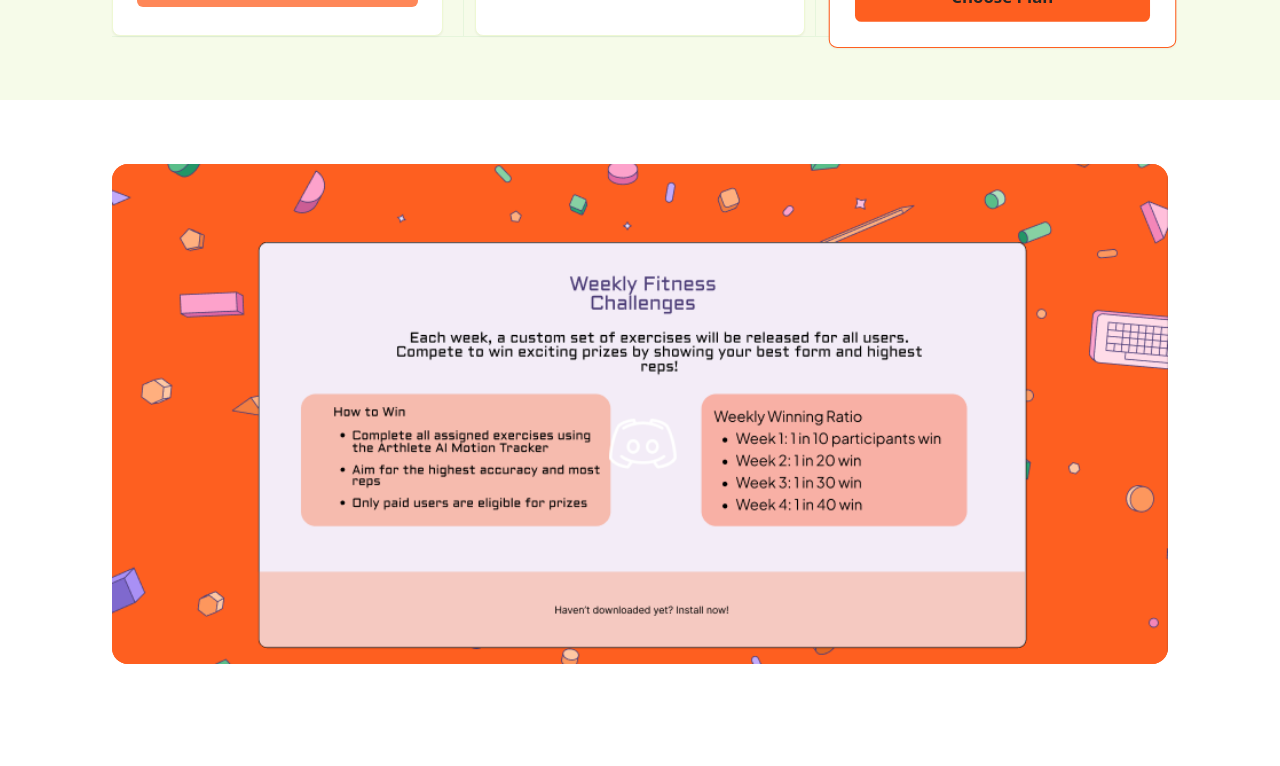
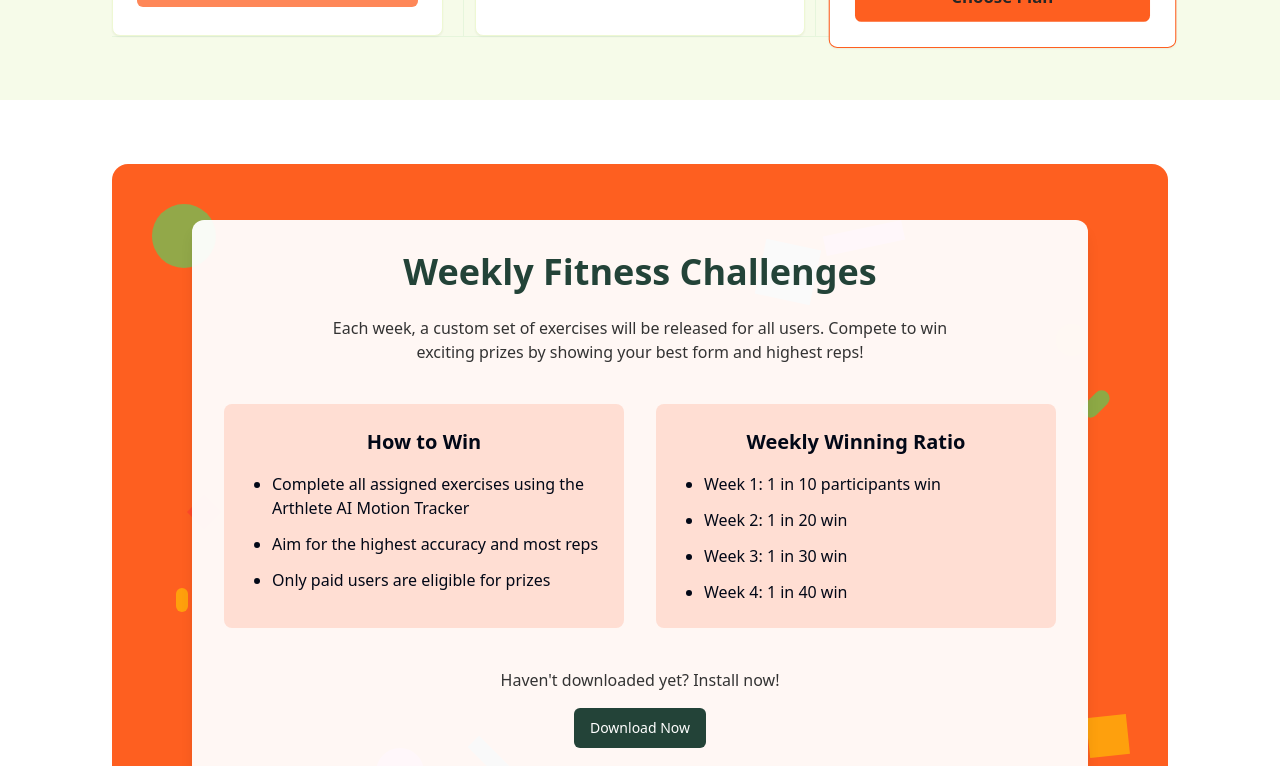
Before and after one commit to hannanpawar1103/arthletewebs, a React (Vite) app: page / in a window 1280 px wide. Shown: the part 3060-3826 px from the top of the page. Built offline with nearby package versions, Linux system fonts and the light colour scheme.

Commit message:
Replace image with replicated design
Replaced the image in the Challenges component with a replicated design.

```diff
--- a/src/App.css
+++ b/src/App.css
@@ -70,3 +70,34 @@
 html {
   scroll-behavior: smooth;
 }
+
+/* Floating animation for geometric shapes */
+@keyframes float-slow {
+  0% { transform: translate(0, 0) rotate(0); }
+  50% { transform: translate(5px, -5px) rotate(5deg); }
+  100% { transform: translate(0, 0) rotate(0); }
+}
+
+@keyframes float-medium {
+  0% { transform: translate(0, 0) rotate(0); }
+  50% { transform: translate(-8px, 8px) rotate(-8deg); }
+  100% { transform: translate(0, 0) rotate(0); }
+}
+
+@keyframes float-fast {
+  0% { transform: translate(0, 0) rotate(0); }
+  50% { transform: translate(10px, 10px) rotate(10deg); }
+  100% { transform: translate(0, 0) rotate(0); }
+}
+
+.challenges-section .absolute:nth-child(3n+1) {
+  animation: float-slow 8s ease-in-out infinite;
+}
+
+.challenges-section .absolute:nth-child(3n+2) {
+  animation: float-medium 6s ease-in-out infinite;
+}
+
+.challenges-section .absolute:nth-child(3n) {
+  animation: float-fast 10s ease-in-out infinite;
+}
--- a/src/components/home/Challenges.tsx
+++ b/src/components/home/Challenges.tsx
@@ -8,9 +8,32 @@ export const Challenges: React.FC = () => {
     <section className="py-16 px-4 md:px-8 lg:px-20 bg-white">
       <div className="container mx-auto">
         <div className="bg-[#FE5F20] rounded-2xl overflow-hidden relative">
-          <div className="absolute inset-0">
-            <div className="w-full h-full flex items-center justify-center">
-              <div className="max-w-4xl w-full bg-white/95 rounded-xl p-8 m-8 shadow-lg">
+          {/* Background with 3D geometric shapes */}
+          <div className="absolute inset-0 overflow-hidden">
+            <div className="w-full h-full relative">
+              {/* Circles */}
+              <div className="absolute h-16 w-16 rounded-full bg-[#4CD964]/60 top-10 left-10"></div>
+              <div className="absolute h-8 w-8 rounded-full bg-[#FF9500]/60 top-40 right-20"></div>
+              <div className="absolute h-12 w-12 rounded-full bg-[#FF73FA]/60 bottom-10 left-1/4"></div>
+
+              {/* Cubes/squares */}
+              <div className="absolute h-14 w-14 bg-[#5AC8FA]/60 rotate-12 top-20 right-1/3"></div>
+              <div className="absolute h-10 w-10 bg-[#FFCC00]/60 -rotate-6 bottom-20 right-10"></div>
+              <div className="absolute h-6 w-6 bg-[#FF3B30]/60 rotate-45 top-1/2 left-20"></div>
+
+              {/* Rectangles */}
+              <div className="absolute h-5 w-20 bg-[#FF73FA]/60 -rotate-12 top-16 right-1/4"></div>
+              <div className="absolute h-4 w-16 bg-[#34AADC]/60 rotate-45 bottom-16 left-1/3"></div>
+
+              {/* Pills */}
+              <div className="absolute h-8 w-4 rounded-full bg-[#44DB5E]/60 rotate-45 top-1/3 right-16"></div>
+              <div className="absolute h-6 w-3 rounded-full bg-[#FFCC00]/60 -rotate-30 bottom-1/3 left-16"></div>
+            </div>
+          </div>
+
+          {/* Content box */}
+          <div className="min-h-[600px] md:min-h-[500px] w-full relative flex items-center justify-center p-6">
+            <div className="max-w-4xl w-full bg-white/95 rounded-xl p-8 m-4 md:m-8 shadow-lg">
               <h2 className="text-3xl md:text-4xl font-bold text-center text-[#234338] mb-6">
                 Weekly Fitness Challenges
               </h2>
@@ -52,16 +75,6 @@ export const Challenges: React.FC = () => {
             </div>
           </div>
         </div>
-
-          {/* Background pattern with colorful shapes */}
-          <div className="h-[600px] md:h-[500px] w-full relative overflow-hidden">
-            <img
-              src="/lovable-uploads/32915a56-1056-4b0f-a118-737cda5cd872.png"
-              alt="Weekly Fitness Challenges"
-              className="w-full h-full object-cover"
-            />
-          </div>
-        </div>
       </div>
     </section>
   );
--- a/src/pages/Index.tsx
+++ b/src/pages/Index.tsx
@@ -28,7 +28,7 @@ const Index = () => {
         <section id="pricing">
           <Pricing />
         </section>
-        <section id="challenges">
+        <section id="challenges" className="challenges-section">
           <Challenges />
         </section>
         <section id="faq">
```
Lines whose indentation alone changed are shown as unchanged.
